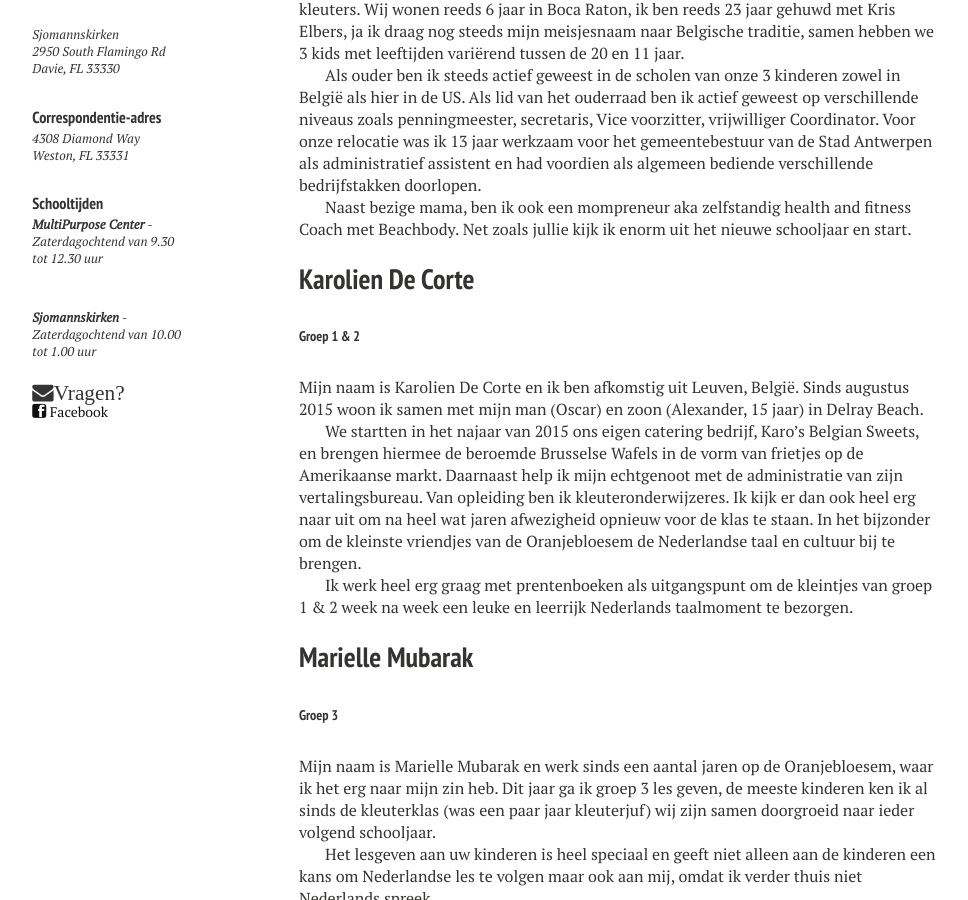
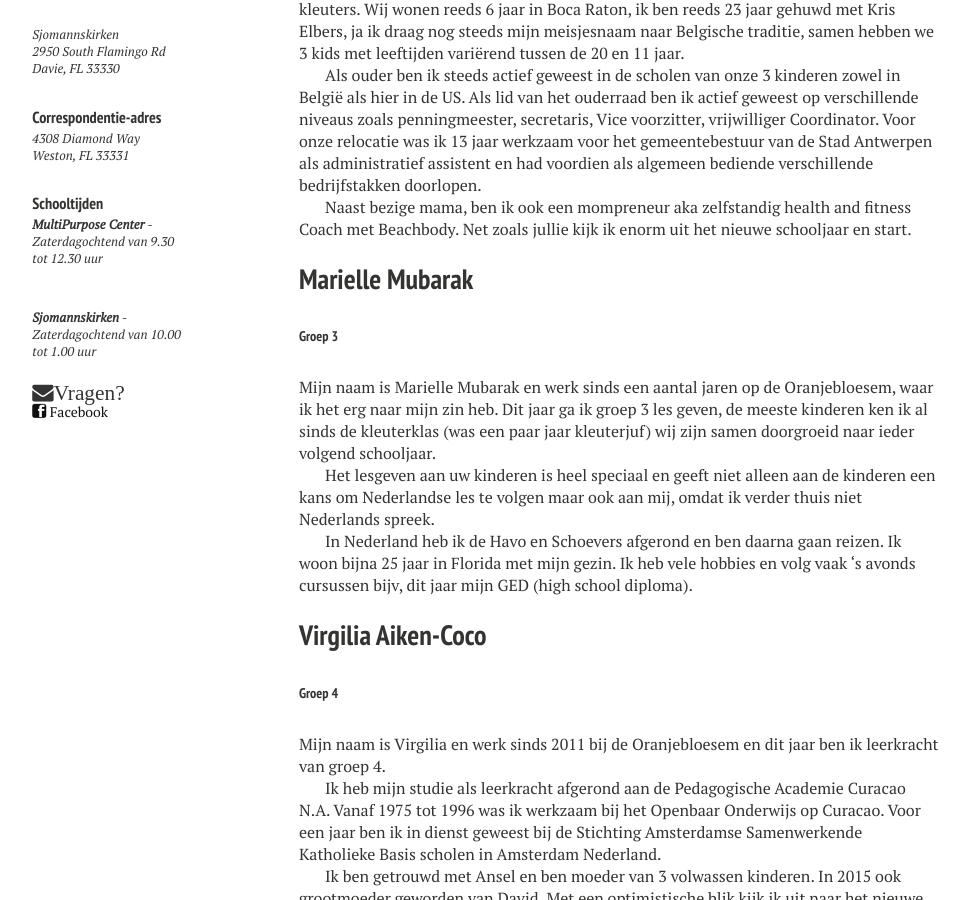
Before and after one commit to martinjacobs/oranjebloesem, a Jekyll site: the page built from team.md, in a window 1280 px wide and 900 px high, scrolled down 724 px. Shown: the whole window, without its empty margins (21-989 px from the left). Built offline with Jekyll 4.4.1, drawn with Linux system fonts in a browser that asks for light colours; nearby versions of some CDN libraries; comment, search, counter and statistics services are not loaded.

Commit message:
Update Pages “team”

```diff
--- a/team.md
+++ b/team.md
@@ -39,16 +34,7 @@ Als ouder ben ik steeds actief geweest in de scholen van onze 3 kinderen zowel i
 Naast bezige mama, ben ik ook een mompreneur aka zelfstandig  health and fitness Coach met Beachbody. Net zoals jullie kijk ik enorm uit het nieuwe schooljaar en start.
 
 
-## Karolien De Corte
 
-###### Groep 1 & 2
-
-Mijn naam is Karolien De Corte en ik ben afkomstig uit Leuven, België. Sinds augustus 2015 woon ik samen met mijn man (Oscar) en zoon (Alexander, 15 jaar) in Delray Beach.
-
-We startten in het najaar van 2015 ons eigen catering bedrijf, Karo’s  Belgian Sweets, en brengen hiermee de beroemde Brusselse Wafels in de vorm van frietjes op de Amerikaanse markt. Daarnaast help ik mijn echtgenoot met de administratie van zijn vertalingsbureau.
-Van opleiding ben ik kleuteronderwijzeres. Ik kijk er dan ook heel erg naar uit om na heel wat jaren afwezigheid opnieuw voor de klas te staan. In het bijzonder om de kleinste vriendjes van de Oranjebloesem de Nederlandse taal en cultuur bij te brengen.
-
-Ik werk heel erg graag met prentenboeken als uitgangspunt om de kleintjes van groep 1 & 2 week na week een leuke en leerrijk Nederlands taalmoment te bezorgen.
 
 
 
```
Also changed, not shown: other parts of team.md (+2 -7 lines).
